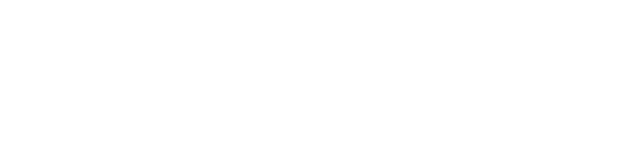
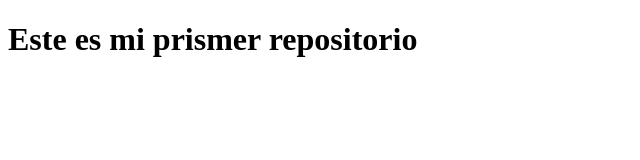
Before and after one commit to Sanyway/miPrimerRepositorio, a plain HTML site: page index.html in a window 1280 px wide. Shown: the whole page, without its empty margins (0-640 px from the left). Drawn offline with Linux system fonts and the light colour scheme.

Commit message:
Se agregó un titulo

```diff
--- a/index.html
+++ b/index.html
@@ -7,6 +7,6 @@
     <title>Document</title>
 </head>
 <body>
-
+    <h1>Este es mi prismer repositorio</h1>
 </body>
 </html>
```
